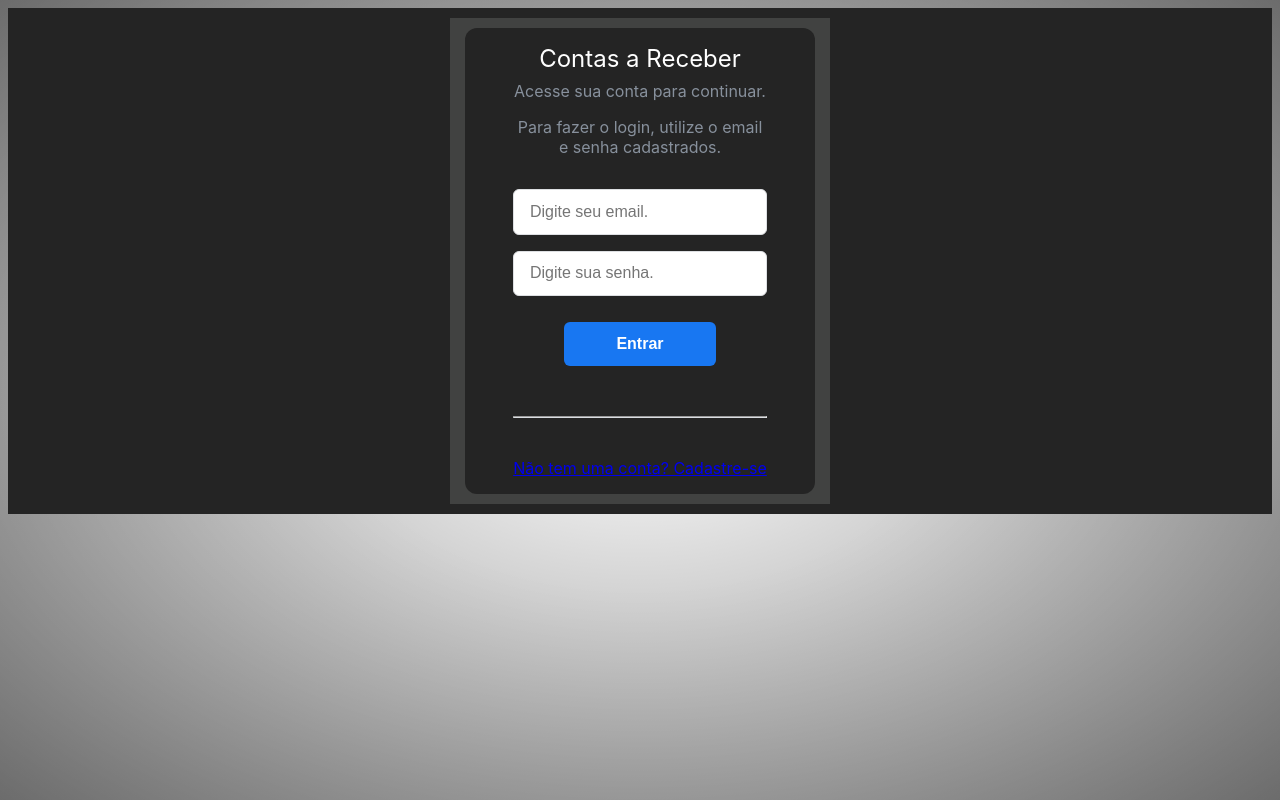
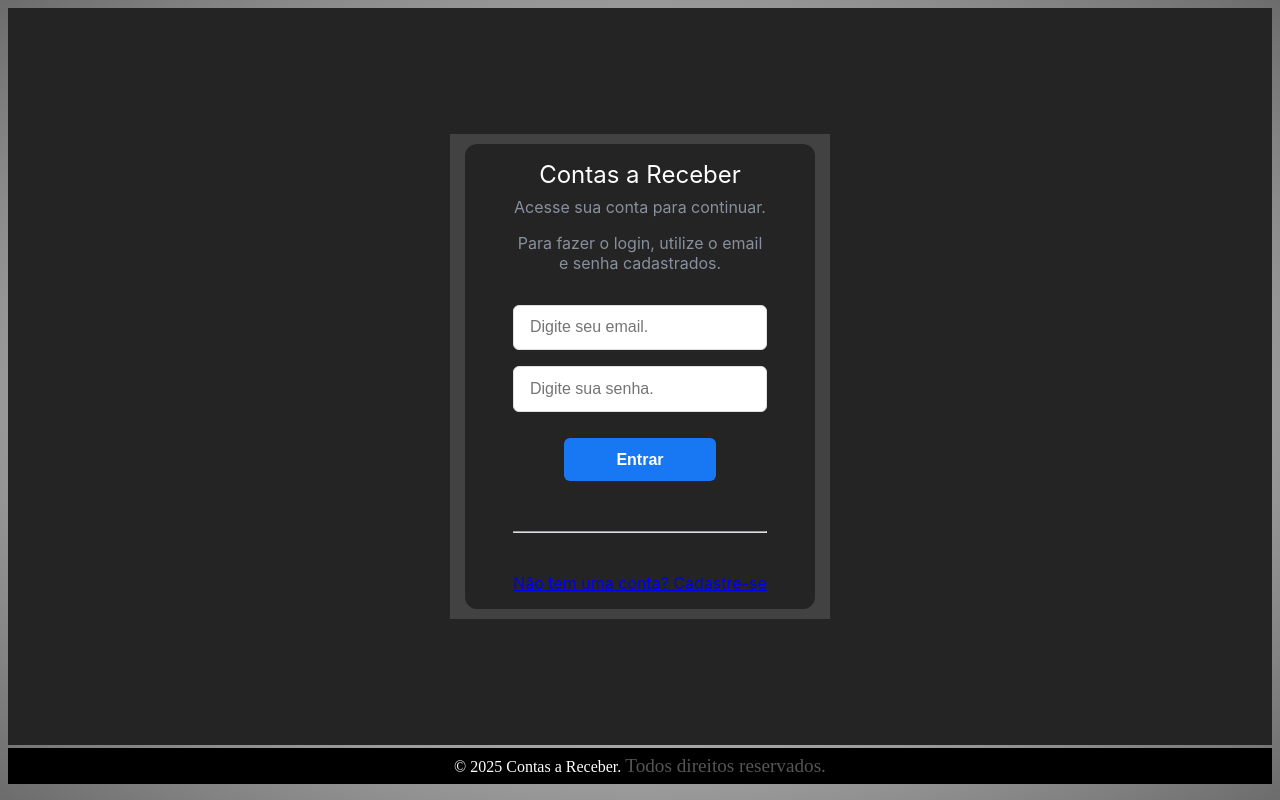
Before and after one commit to MiltonTSilva/ContasReceber, a React (Vite) app: page /login in a window 1280 px wide. Built offline with nearby package versions, Linux system fonts and the light colour scheme; no server answers.

Commit message:
refactor: Adicionado os componentes Header e Footer

```diff
--- a/src/Components/Main/Main.tsx
+++ b/src/Components/Main/Main.tsx
@@ -1,6 +1,8 @@
-import style from "./Main.module.css";
+import styles from "./Main.module.css";
 import { useGlobalState } from "../../Hooks/useGlobalState";
 import type { ReactNode } from "react";
+import { Header } from "../Header/Header";
+import { Footer } from "../Footer/Footer";
 
 interface MainProps {
   children: ReactNode;
@@ -8,9 +10,15 @@ interface MainProps {
 
 export function Main({ children }: MainProps) {
   const { user } = useGlobalState();
-  const containerClasses = `${style.main} ${
-    user ? style.mainLoggedIn : ""
+  const containerClasses = `${styles.main} ${
+    user ? styles.mainContent : ""
   }`.trim();
 
-  return <div className={containerClasses}>{children}</div>;
+  return (
+    <div className={styles.layout}>
+      <Header />
+      <div className={containerClasses}>{children}</div>
+      <Footer />
+    </div>
+  );
 }
```
